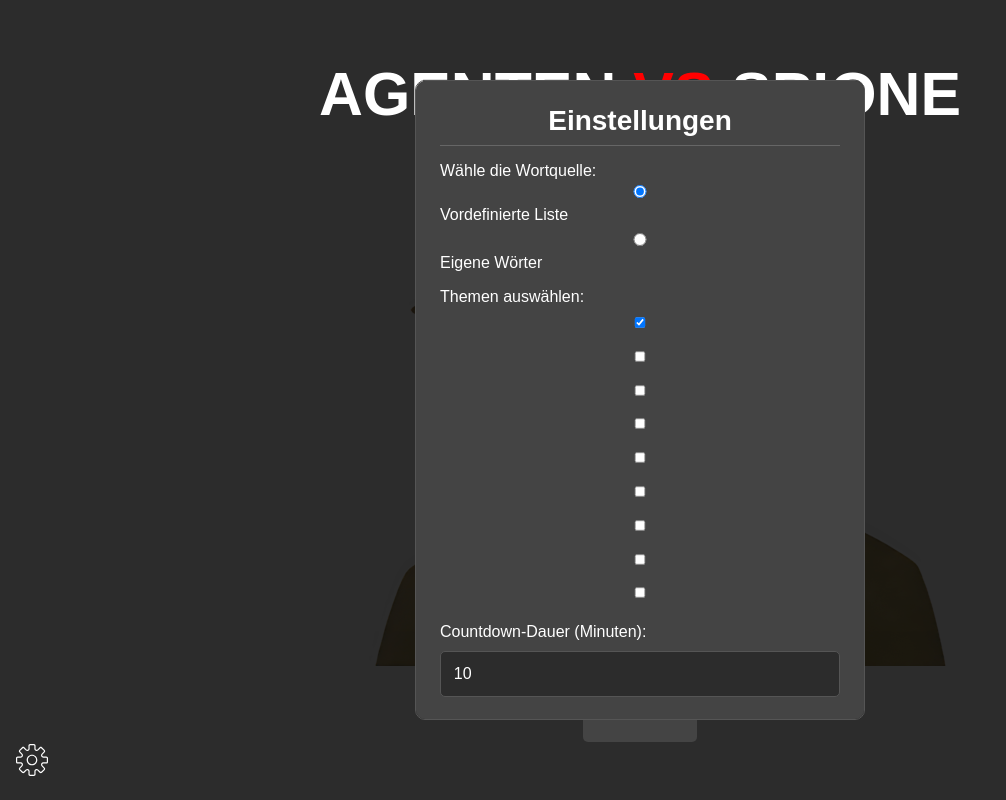
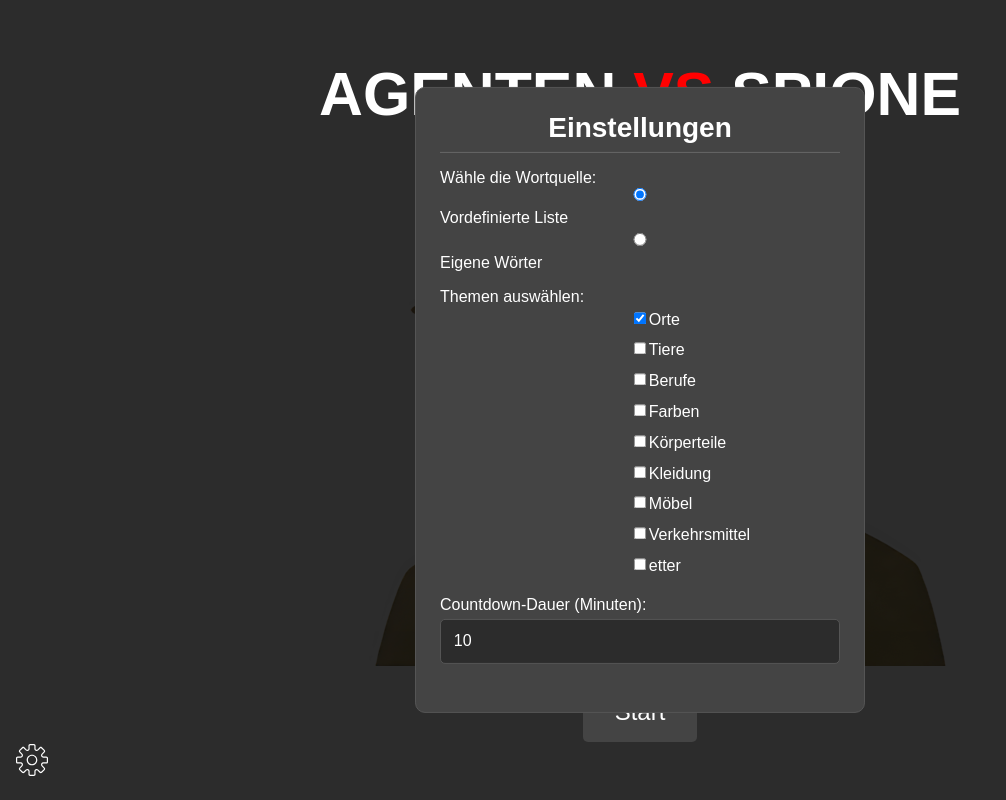
Before and after one commit to Lukas1407/Lukas1407.github.io, a plain HTML site: page index.html in a window 1280 px wide. Both pictures are taken after a click on the button 32 px from the left and 764 px from the top of the page. Shown: the whole page, without its empty margins (0-1006 px from the left). Drawn offline with Linux system fonts and the light colour scheme.

Commit message:
modified settings screen

```diff
--- a/index.html
+++ b/index.html
@@ -90,7 +90,7 @@
       </div>
       <div class="topic-option">
         <input type="checkbox" id="topicWetter" name="topics" value="wetter">
-        <label for="topicWetter">Wetter</label>
+        <label for="topicWetter">etter</label>
       </div>
     </div>
 
--- a/style.css
+++ b/style.css
@@ -199,7 +199,6 @@ html, body {
   width: 100%;
   padding: 0.8rem;
   font-size: 1rem;
-  margin-top: 0.3rem;
   margin-bottom: 0.5rem;
   border: 1px solid #555;
   border-radius: 5px;
@@ -221,7 +220,8 @@ html, body {
 }
 .topic-option label {
   font-size: 0.95rem;
-  margin-left: -100rem;
+  margin-left: -12rem;
+  margin-bottom: -20.5rem;
 }
 
 /* Countdown-Einstellungen */
```
